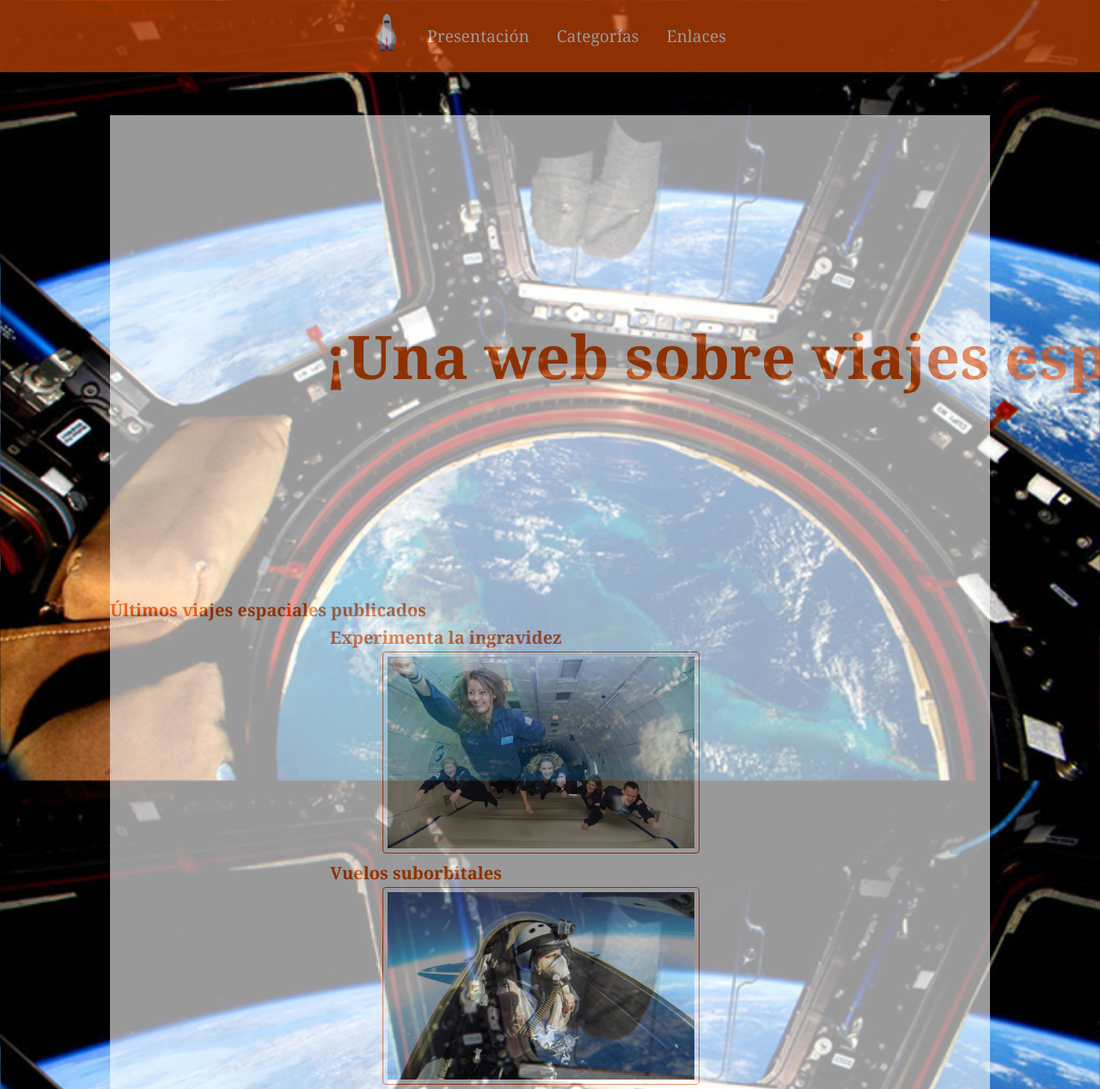
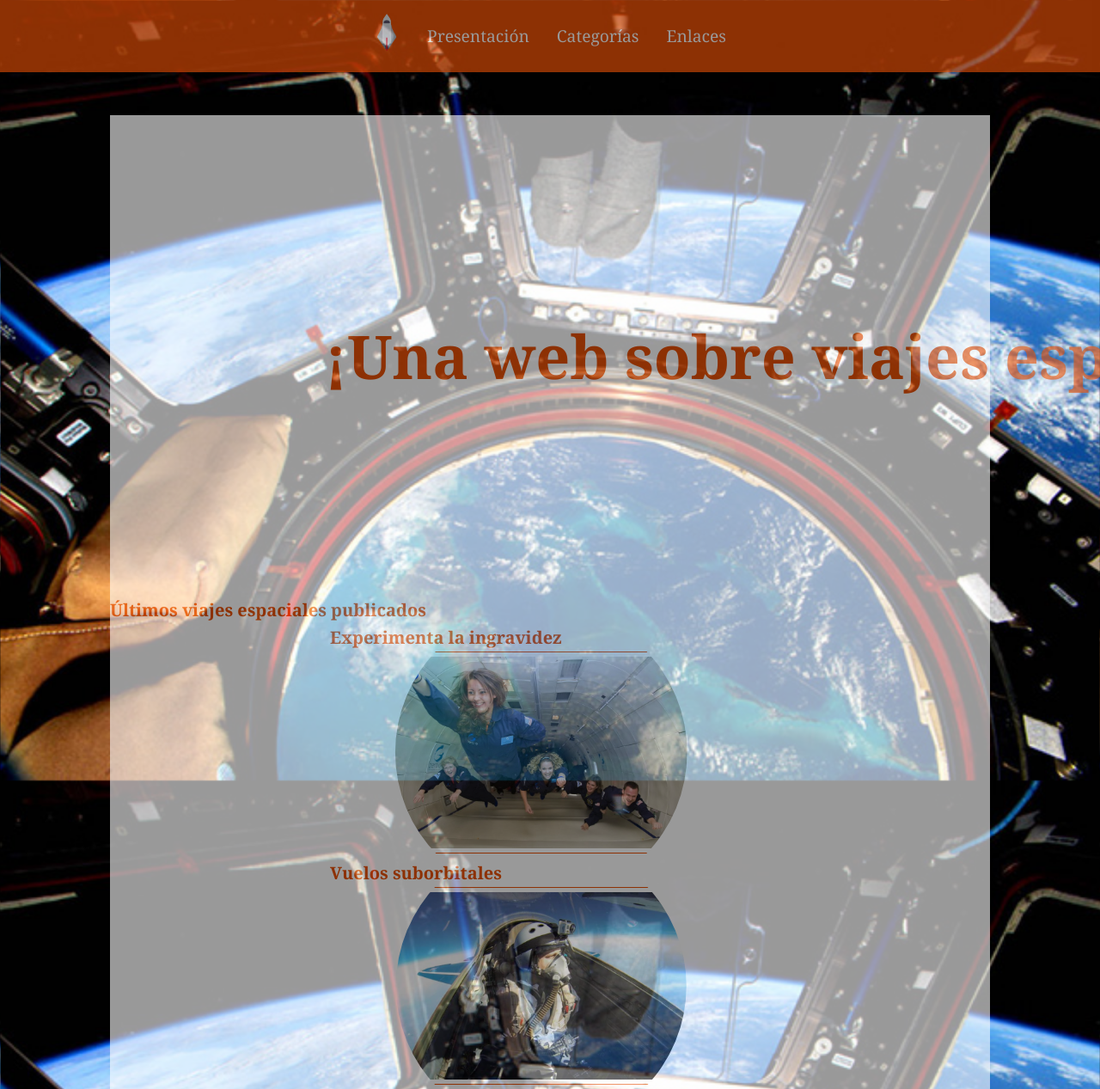
Before and after one commit to eah1/HTML-CSS-I.-Desarrollo-de-una-web, a website built with Parcel: page src/index.html in a window 1280 px wide. Shown: the top 1267 px of the page at 86% size. Built offline with nearby package versions, Linux system fonts and the light colour scheme.

Commit message:
[#3]. Using clip-path

```diff
--- a/src/css/styleMain.css
+++ b/src/css/styleMain.css
@@ -103,6 +103,7 @@ a {
     width: 60%;
     height: 60%;
     margin-left: 10%;
+    clip-path: circle(55%);
 }
 
 .video {
--- a/src/css/styleNavBar.css
+++ b/src/css/styleNavBar.css
@@ -44,6 +44,10 @@ header{
     font-size: 1.2rem;
 }
 
+.nav-link img {
+    clip-path: polygon(50% 0, 100% 50%, 50% 100%, 0 50%);
+}
+
 .menu-container{
     position: absolute;
     left: -100%;
```
